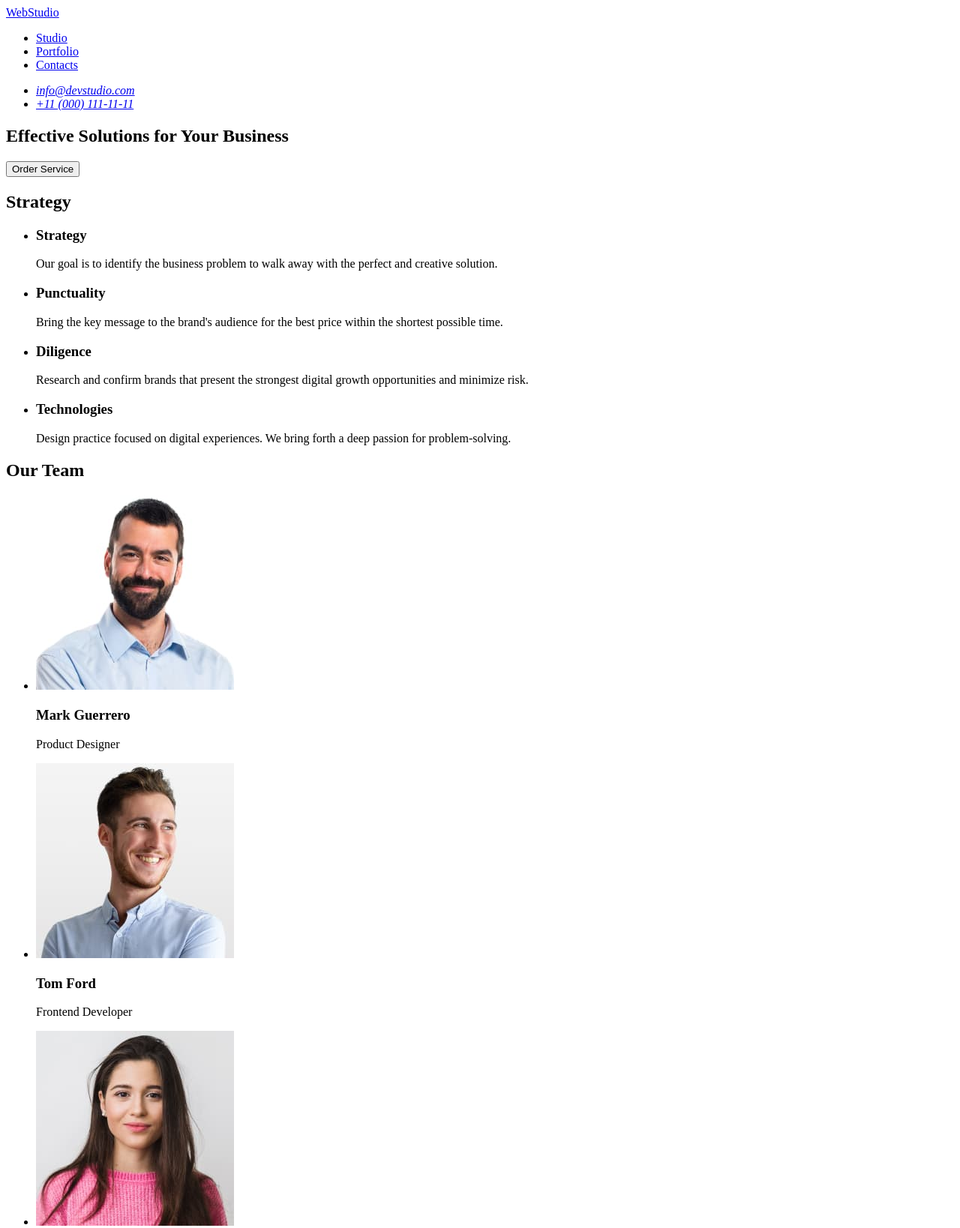
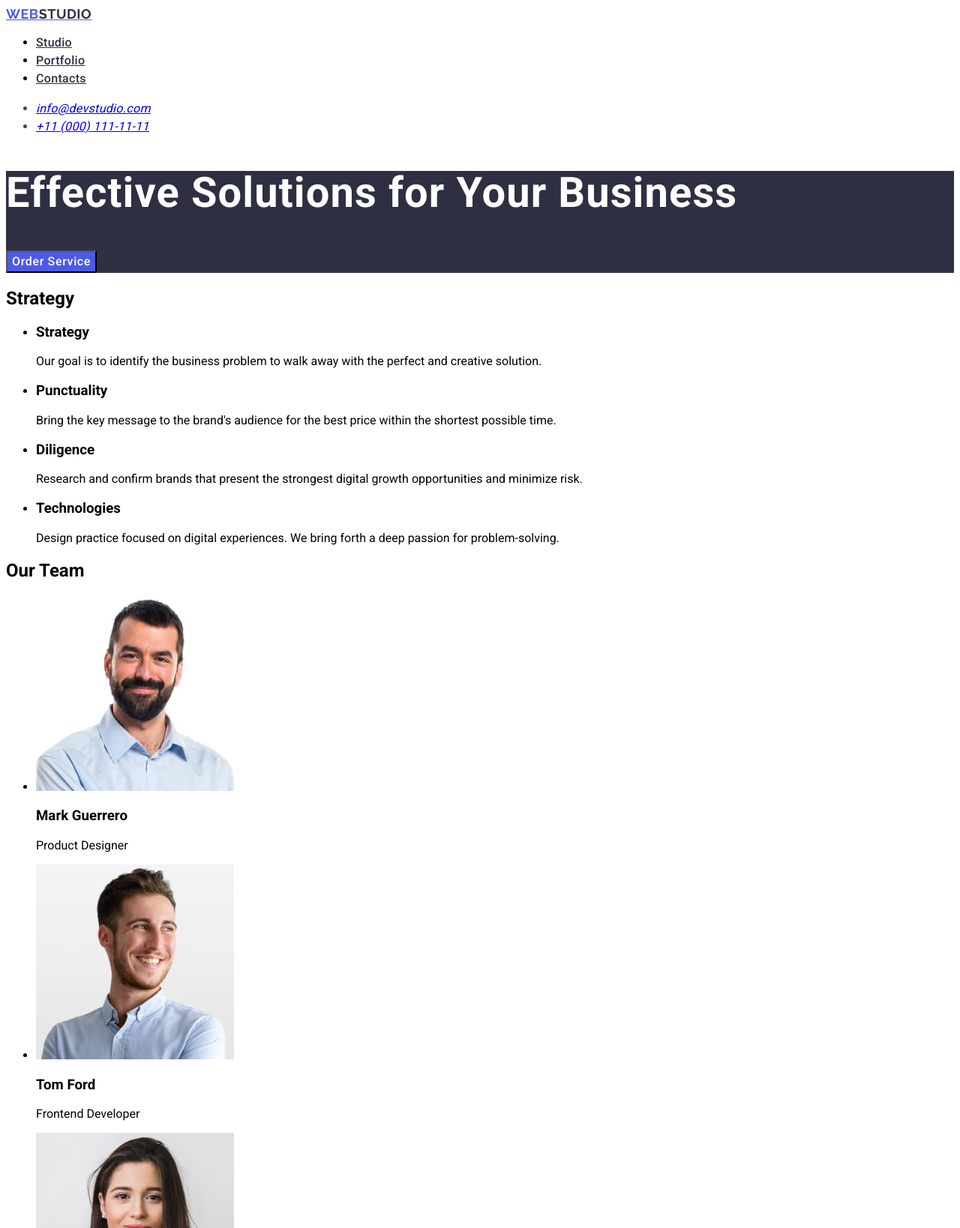
Before and after one commit to BobertoMorales/goit-markup-hw-02, a plain HTML site: page index.html in a window 1280 px wide. Shown: the top 1638 px of the page at 75% size. Drawn offline with Linux system fonts and the light colour scheme.

Commit message:
update index.html

```diff
--- a/css/style.css
+++ b/css/style.css
@@ -2,3 +2,43 @@ body {
 	font-family: 'Raleway', sans-serif;
 font-family: 'Roboto', sans-serif;
 }
+
+.l-logo {font-family: "Raleway";
+font-weight: 700;
+font-size: 18px;
+line-height: 1.17;
+letter-spacing: 0.03em;
+text-transform: uppercase;
+color: #4d5ae5}
+.r-logo {color: #2e2f42;}
+
+.head-nav {font-weight: 500;
+    line-height: 1.5;
+    letter-spacing: 0.02em;
+color: #2e2f42;
+}
+.head-nav:hover, .head-nav:focus {color: #404bbf}
+
+.address {font-size: 16px;
+    line-height: 1.5;
+    letter-spacing: 0.02em;
+color: #434455;
+}
+.address:hover, .address:focus{color:404bbf;}
+
+.hero {background-color:#2e2f42 }
+.hero-h {font-size: 56px;
+    line-height: 1.07;
+    text-align;
+    letter-spacing: 0.02em;
+    color: #ffffff;}
+
+.button {
+    background-color: #4D5AE5;
+    font-family: "Roboto", sans-serif;
+font-weight: 500;
+font-size: 16px;
+line-height: 1.5;
+letter-spacing: 0.04em;
+color: #ffffff;}
+.button:hover, .button:focus {background-color: #404bbf;}
--- a/index.html
+++ b/index.html
@@ -4,133 +4,138 @@
     <meta charset="UTF-8" />
     <meta name="viewport" content="width=device-width, initial-scale=1.0" />
     <title>Document</title>
-    <link rel="stylesheet" href="./css/styles.css" />
+    <link rel="stylesheet" href="./css/style.css">
     <link rel="preconnect" href="https://fonts.googleapis.com">
 <link rel="preconnect" href="https://fonts.gstatic.com" crossorigin>
 <link href="https://fonts.googleapis.com/css2?family=Raleway:wght@700&family=Roboto:wght@400;500;700&display=swap" rel="stylesheet">
   </head>
+  <!--body-->
   <body>
 
     <header>
       <nav>
         <a href="./index.html" class="l-logo">Web<span class="r-logo">Studio</span>  </a>
           <ul>
-            <li><a href="#studio" class="head-nav">Studio</a></li>
-            <li><a href="#portfolio" class="head-nav">Portfolio</a></li>
-            <li><a href="#contacts" class="head-nav">Contacts</a></li>
+            <li><a href="./index.html" class="head-nav">Studio</a></li>
+            <li><a href="" class="head-nav">Portfolio</a></li>
+            <li><a href="" class="head-nav">Contacts</a></li>
           </ul>
       </nav>
-       <address id="contacts">
+       <address id="contacts" class="address">
         <ul>
           <li><a href="mailto:info@devstudio.com">info@devstudio.com</a></li>
           <li><a href="tel:+110001111111">+11 (000) 111-11-11</a></li>
         </ul>
         </address>
     </header>
+    <!--main-->
     <main>
-      <section>
-        <h1 id="studio">Effective Solutions for Your Business</h1>
-        <button type="button">Order Service</button>
+      <section class="hero">
+        <h1 id="studio" class="hero-h">Effective Solutions for Your Business</h1>
+        <button type="button" class="button">Order Service</button>
       </section>
+      <!--block 2-->
       <section>
         <h2>Strategy</h2>
         <ul>
           <li>
-            <h3>Strategy</h3>
-            <p>
+            <h3 class="teg">Strategy</h3>
+            <p class="common">
               Our goal is to identify the business problem to walk away with the
               perfect and creative solution.
             </p>
           </li>
           <li>
-            <h3>Punctuality</h3>
-            <p>
+            <h3 class="teg">Punctuality</h3>
+            <p class="common">
               Bring the key message to the brand's audience for the best price
               within the shortest possible time.
             </p>
           </li>
           <li>
-            <h3>Diligence</h3>
-            <p>
+            <h3 class="teg">Diligence</h3>
+            <p  class="common">
               Research and confirm brands that present the strongest digital
               growth opportunities and minimize risk.
             </p>
           </li>
           <li>
-            <h3>Technologies</h3>
-            <p>
+            <h3 class="teg">Technologies</h3>
+            <p  class="common">
               Design practice focused on digital experiences. We bring forth a
               deep passion for problem-solving.
             </p>
           </li>
         </ul>
       </section>
-
-      <section>
-        <h2 id="portfolio">Our Team</h2>
+<!--block 3-->
+      <section class="team">
+        <h2 id="portfolio" class="team-a">Our Team</h2>
         <ul>
-          <li>
+          <li class="team-b">
             <img src="./images/img.jpg" alt="Mark" width="264" height="260"/>
-            <h3>Mark Guerrero</h3>
-            <p>Product Designer</p>
+            <h3 class="teg">Mark Guerrero</h3>
+            <p class="common">Product Designer</p>
           </li>
-          <li>
+          <li class="team-b">
             <img src="./images/img(1).jpg" alt="Tom" width="264" height="260"/>
-            <h3>Tom Ford</h3>
-            <p>Frontend Developer</p>
+            <h3 class="teg">Tom Ford</h3>
+            <p class="common">Frontend Developer</p>
           </li>
-          <li>
+          <li class="team-b">
             <img src="./images/img(2).jpg" alt="Camila" width="264" height="260"/>
-            <h3>Camila Garcia</h3>
-            <p>Marketing</p>
+            <h3 class="teg">Camila Garcia</h3>
+            <p class="common">Marketing</p>
           </li>
-          <li>
+          <li class="team-b">
             <img src="./images/img(4).jpg" alt="Daniel" width="264" height="260" >
-            <h3>Daniel Wilson</h3>
-            <p>UI Designer</p>
+            <h3 class="teg">Daniel Wilson</h3>
+            <p class="common">UI Designer</p>
           </li>
         </ul>
       </section>
-      <section class="our-portfolio">
+      <!--block 4-->
+      <section class="team-a">
         <h2>Our Portfolio</h2>
         <ul>
           <li>
-            <img src="./images/portfolio1.jpg" alt="Banking App">
-            <h3>Banking App</h3>
-            <p>App</p>
+            <img src="./images/portfolio1.jpg" alt="Banking App" width="360">
+            <h3 class="teg">Banking App</h3>
+            <p class="common">App</p>
           </li>
           <li>
-            <img src="./images/portfolio2.jpg" alt="Cashless Payment">
-            <h3>Cashless Payment</h3>
-            <p>Marketing</p>
+            <img src="./images/portfolio2.jpg" alt="Cashless Payment" width="360">
+            <h3 class="teg">Cashless Payment</h3>
+            <p class="common">Marketing</p>
           </li>
           <li>
-            <img src="./images/portfolio3.jpg" alt="Meditation App">
-            <h3>Meditation App</h3>
-            <p>App</p>
+            <img src="./images/portfolio3.jpg" alt="Meditation App" width="360">
+            <h3 class="teg">Meditation App</h3>
+            <p class="common">App</p>
           </li>
         </ul>
         <ul>
           <li>
-            <img src="./images/portfolio4.jpg" alt="Taxi Service">
-            <h3>Taxi Service</h3>
-            <p>Marketing</p>
+            <img src="./images/portfolio4.jpg" alt="Taxi Service" width="360">
+            <h3 class="teg">Taxi Service</h3>
+            <p class="common">Marketing</p>
           </li>
           <li>
-            <img src="./images/portfolio5.jpg" alt="Screen Illustrations">
-            <h3>Screen Illustrations</h3>
-            <p>Design</p>
+            <img src="./images/portfolio5.jpg" alt="Screen Illustrations" width="360">
+            <h3 class="teg">Screen Illustrations</h3>
+            <p class="common">Design</p>
           </li>
           <li>
-            <img src="./images/portfolio6.jpg" alt="Online Courses">
-            <h3>Online Courses</h3>
-            <p>Marketing</p>
+            <img src="./images/portfolio6.jpg" alt="Online Courses" width="360">
+            <h3 class="teg">Online Courses</h3>
+            <p class="common">Marketing</p>
           </li>
         </ul>
       </section>
     </main>
-    <footer>
-      <a href="./index.html">WebStudio</a>
+    <!--footer-->
+    <footer class="foo">
+      <a href="./index.html" class="l-logo">Web<span class="r-logo">Studio</span>  </a>
         <p>
         Increase the flow of customers and sales for your business with digital
         marketing & growth solutions.
```
